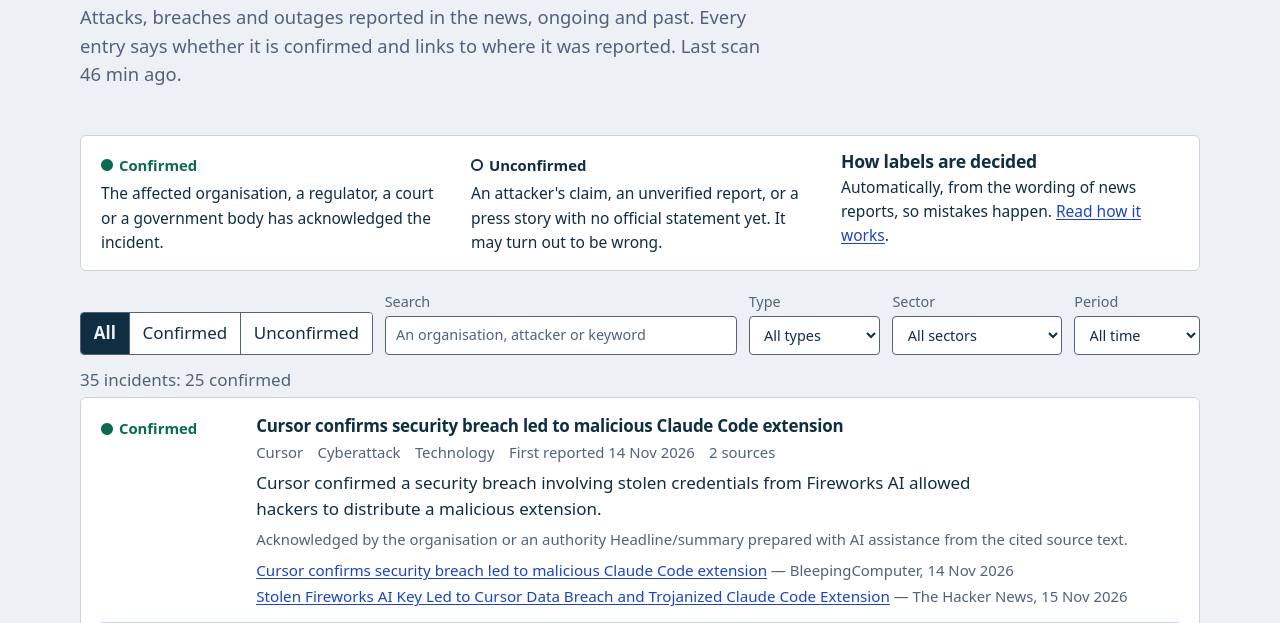
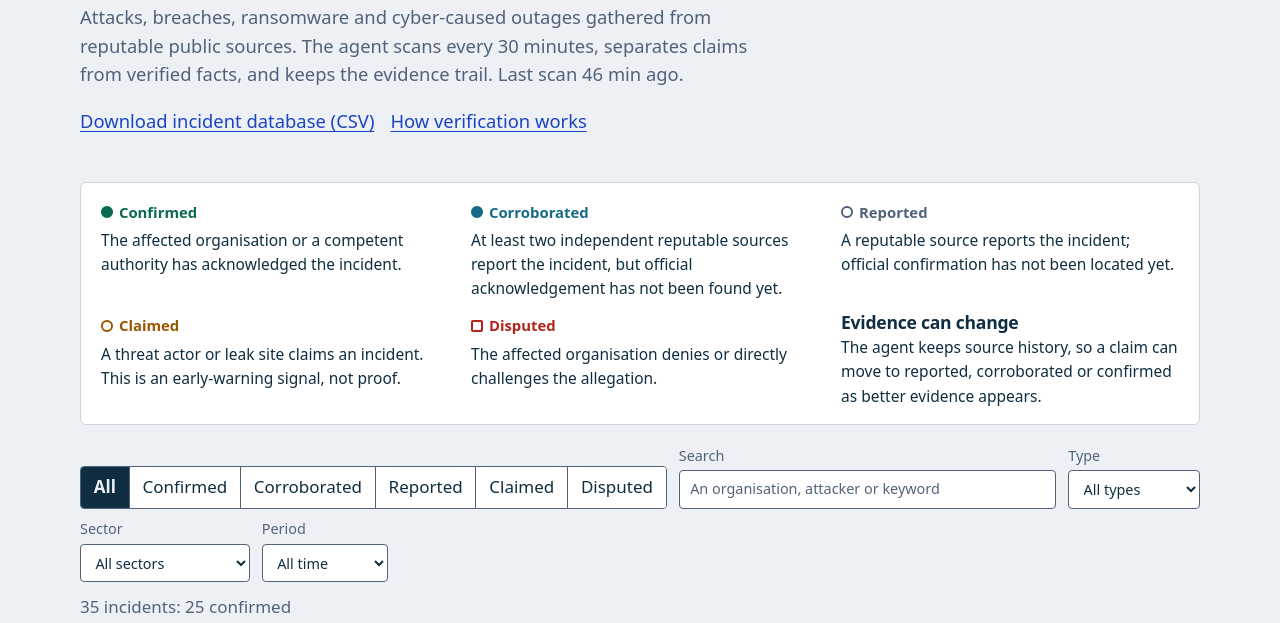
Before and after one commit to glachu87/threatintelspecialist, a plain HTML site: page incidents/index.html in a window 1280 px wide. Shown: the part 177-800 px from the top of the page. Drawn offline with Linux system fonts and the light colour scheme; a web font is replaced by a local one.

Commit message:
ui: explain incident verification states

```diff
--- a/incidents/index.html
+++ b/incidents/index.html
@@ -3,13 +3,13 @@
 <head>
 <meta charset="utf-8">
 <meta name="viewport" content="width=device-width, initial-scale=1">
-<title>Cybersecurity incident tracker: confirmed and unconfirmed — Threat Intel Specialist</title>
-<meta name="description" content="Ongoing and past cyberattacks, breaches and ransomware incidents, each marked confirmed or unconfirmed with links to the sources. Scanned hourly.">
+<title>Cybersecurity incident tracker: confirmed, reported and claimed — Threat Intel Specialist</title>
+<meta name="description" content="Cyberattacks, breaches and ransomware incidents tracked every 30 minutes with evidence states: confirmed, corroborated, reported, claimed or disputed.">
 <meta http-equiv="Content-Security-Policy" content="default-src 'self'; script-src 'self' https://www.googletagmanager.com; style-src 'self' https://fonts.googleapis.com; font-src https://fonts.gstatic.com; img-src 'self' data: https://www.google-analytics.com https://www.googletagmanager.com; connect-src 'self' https://www.google-analytics.com https://*.google-analytics.com https://www.googletagmanager.com; base-uri 'self'; form-action 'self'; object-src 'none'">
 <meta name="referrer" content="strict-origin-when-cross-origin">
 <link rel="canonical" href="https://www.threatintelspecialist.com/incidents/">
-<meta property="og:title" content="Cybersecurity incident tracker: confirmed and unconfirmed — Threat Intel Specialist">
-<meta property="og:description" content="Ongoing and past cyberattacks, breaches and ransomware incidents, each marked confirmed or unconfirmed with links to the sources. Scanned hourly.">
+<meta property="og:title" content="Cybersecurity incident tracker — Threat Intel Specialist">
+<meta property="og:description" content="Public cyber incidents scanned every 30 minutes and separated into confirmed, corroborated, reported, claimed and disputed evidence states.">
 <meta property="og:type" content="website">
 <meta property="og:url" content="https://www.threatintelspecialist.com/incidents/">
 <link rel="icon" href="/images/mark.svg" type="image/svg+xml">
@@ -26,18 +26,25 @@
 <div class="wrap">
   <header class="page-head">
     <h1>Incidents</h1>
-    <p>Attacks, breaches and outages reported in the news, ongoing and past. Every entry says whether it is confirmed and links to where it was reported. <span id="updated"></span></p>
+    <p>Attacks, breaches, ransomware and cyber-caused outages gathered from reputable public sources. The agent scans every 30 minutes, separates claims from verified facts, and keeps the evidence trail. <span id="updated"></span></p>
+    <p class="incident-actions"><a href="/data/incidents.csv">Download incident database (CSV)</a> <a href="/blog/confirmed-or-unconfirmed/">How verification works</a></p>
   </header>
   <div class="key">
-    <div><span class="status confirmed">Confirmed</span><p>The affected organisation, a regulator, a court or a government body has acknowledged the incident.</p></div>
-    <div><span class="status unconfirmed">Unconfirmed</span><p>An attacker's claim, an unverified report, or a press story with no official statement yet. It may turn out to be wrong.</p></div>
-    <div><h3>How labels are decided</h3><p>Automatically, from the wording of news reports, so mistakes happen. <a href="/blog/confirmed-or-unconfirmed/">Read how it works</a>.</p></div>
+    <div><span class="status confirmed">Confirmed</span><p>The affected organisation or a competent authority has acknowledged the incident.</p></div>
+    <div><span class="status corroborated">Corroborated</span><p>At least two independent reputable sources report the incident, but official acknowledgement has not been found yet.</p></div>
+    <div><span class="status reported">Reported</span><p>A reputable source reports the incident; official confirmation has not been located yet.</p></div>
+    <div><span class="status claimed">Claimed</span><p>A threat actor or leak site claims an incident. This is an early-warning signal, not proof.</p></div>
+    <div><span class="status disputed">Disputed</span><p>The affected organisation denies or directly challenges the allegation.</p></div>
+    <div><h3>Evidence can change</h3><p>The agent keeps source history, so a claim can move to reported, corroborated or confirmed as better evidence appears.</p></div>
   </div>
   <form class="filters" role="search" id="filters">
-    <div class="seg" id="status" role="group" aria-label="Filter by status">
+    <div class="seg status-seg" id="status" role="group" aria-label="Filter by verification state">
       <button type="button" value="" aria-pressed="true">All</button>
       <button type="button" value="confirmed" aria-pressed="false">Confirmed</button>
-      <button type="button" value="unconfirmed" aria-pressed="false">Unconfirmed</button>
+      <button type="button" value="corroborated" aria-pressed="false">Corroborated</button>
+      <button type="button" value="reported" aria-pressed="false">Reported</button>
+      <button type="button" value="claimed" aria-pressed="false">Claimed</button>
+      <button type="button" value="disputed" aria-pressed="false">Disputed</button>
     </div>
     <label class="grow">Search <input type="search" id="q" placeholder="An organisation, attacker or keyword" autocomplete="off"></label>
     <label>Type <select id="type"><option value="">All types</option></select></label>
```
